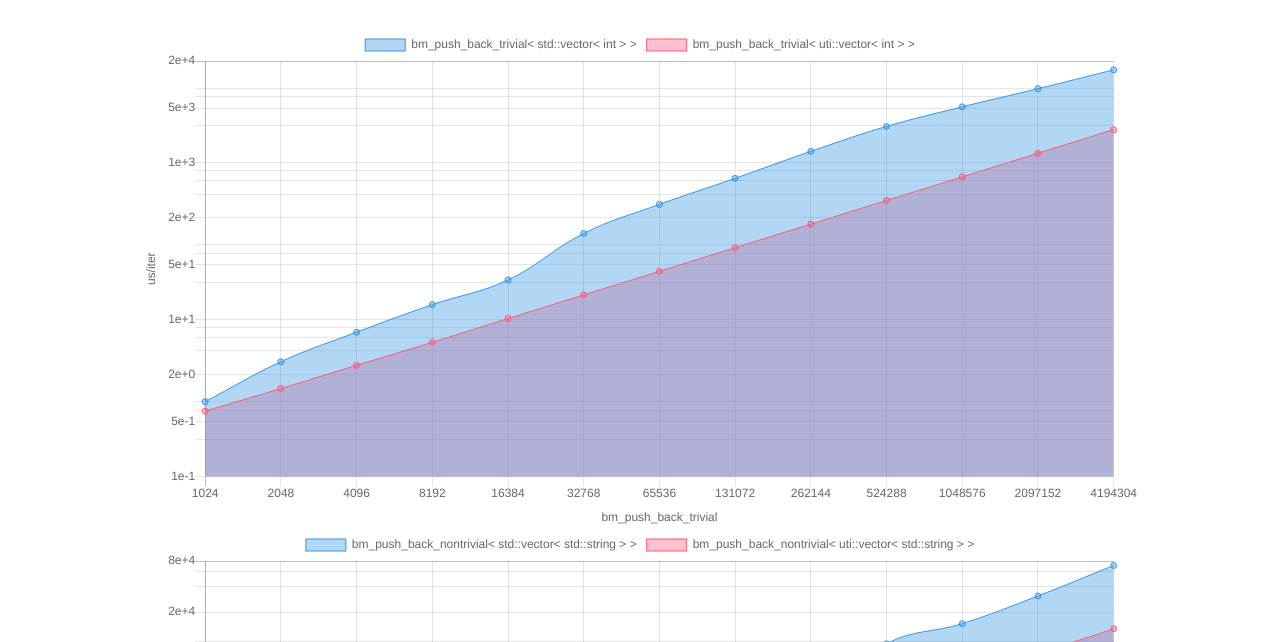
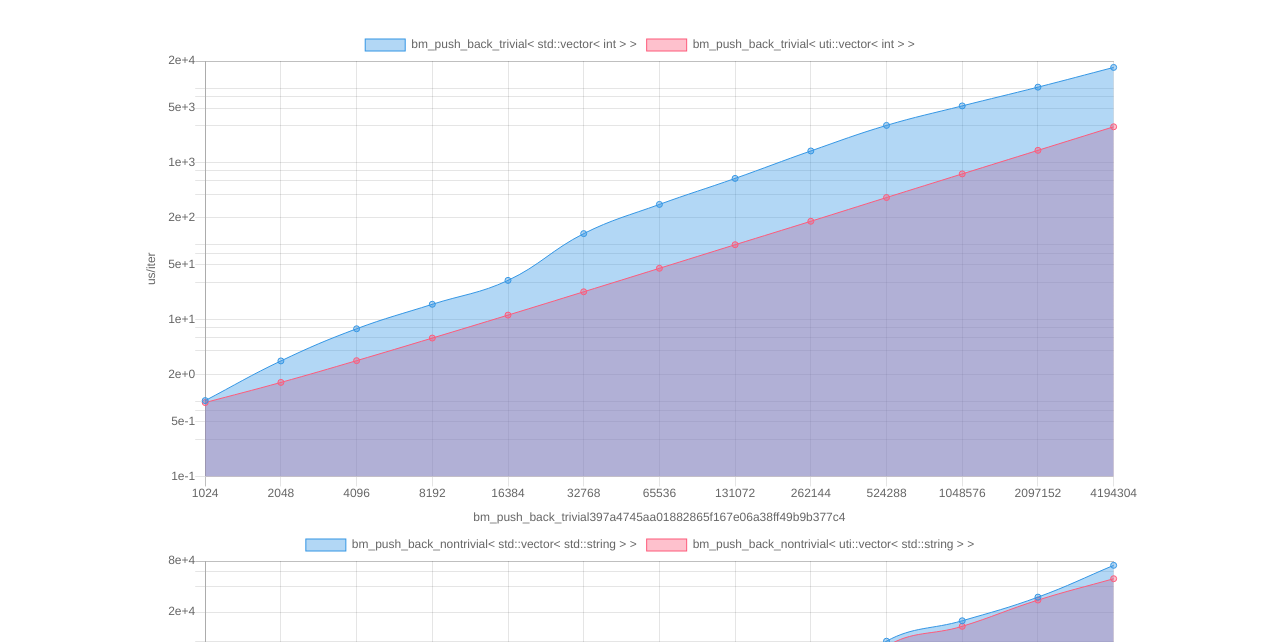
Before and after one commit to eddieavd/uti, a plain HTML site: page dev/bench/index.html in a window 1280 px wide. Shown: the part 158-800 px from the top of the page. Drawn offline with nearby package versions, Linux system fonts and the light colour scheme.

Commit message:
Update index.html

```diff
--- a/dev/bench/index.html
+++ b/dev/bench/index.html
@@ -132,12 +132,14 @@
           function collectBenches( entries )
           {
             const map = new Map();
-            let latestDate = new Date("1997-01-01T12:00:00+01:00");
+            let latestDate = new Date( "1997-01-01T12:00:00+01:00" );
+            let secondLatestDate = new Date( "1997-01-01T12:00:00+01:00" );
             for( const entry of entries )
             {
               let date = new Date( entry.commit.timestamp );
               if( date > latestDate )
               {
+                secondLatestDate = latestDate;
                 latestDate = date;
               }
             }
@@ -145,13 +147,13 @@
             {
               const { commit, date, tool, benches } = entry;
               const tstamp = new Date( commit.timestamp );
-              if( tstamp.getTime() === latestDate.getTime() )
+              if( tstamp.getTime() === latestDate.getTime() || tstamp.getTime() == secondLatestDate.getTime() )
               {
                 for( const bench of benches )
                 {
-                const result = { commit, date, tool, bench };
+                  const result = { commit, date, tool, bench };
 
-                  const bm_name = result.bench.name.split( '<' )[ 0 ];
+                  const bm_name = result.bench.name.split( '<' )[ 0 ].concat( commit.id );
                   const arr = map.get( bm_name );
 
                   if( arr === undefined )
@@ -259,7 +261,7 @@
                     {
                       scaleLabel: {
                         display: true,
-                        labelString: bm[ 1 ][ 0 ].bench.name.split( '<' )[ 0 ],
+                        labelString: bm[ 0 ],
                       },
                     }
                   ],
```
